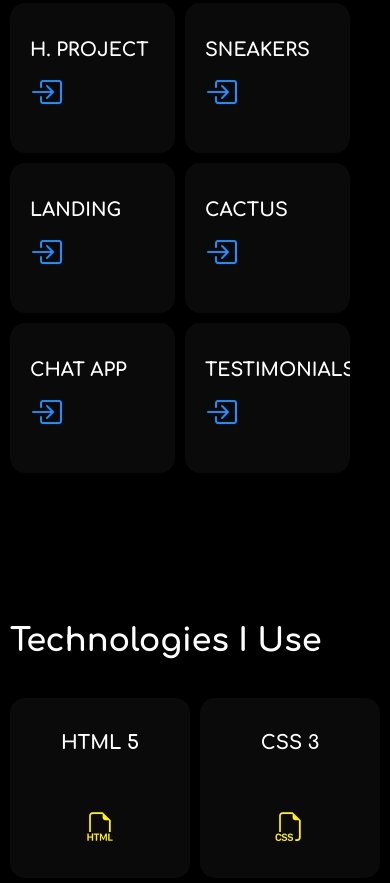
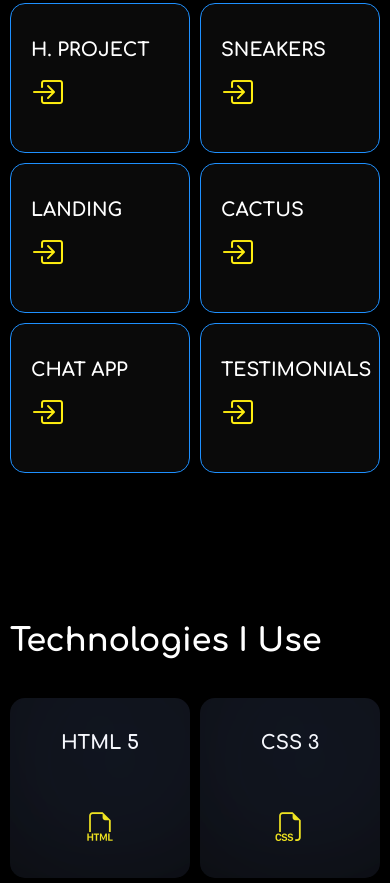
Before and after one commit to DimaWebFrontEnd/portfolio, a website built with webpack: page index.html in a window 390 px wide. Shown: the part 1241-2124 px from the top of the page. Built offline with nearby package versions, Linux system fonts and the light colour scheme.

Commit message:
Working on animation Contact Block

```diff
--- a/index.html
+++ b/index.html
@@ -59,10 +59,6 @@
          <div class="pictures__bg">
             <img src="img/contact.webp" alt="">
          </div>
-         <!-- <img src="img/projects.webp" alt="">
-         <img src="img/tech.webp" alt="">
-         <img src="img/contact.webp" alt=""> -->
-
       </section>
 
       <nav>
@@ -135,7 +131,7 @@
       <section id="projects" class="projects block">
 
          <div class="projects__container">
-               <h1 class="projects__h1">Projects</h1>
+               <h1 class="projects__h1 projects__site">Projects</h1>
             <div class="projects__wrapp">
 
                <a href="https://game2buy.com.ua/index.html" class="projects__site">
@@ -196,7 +192,7 @@
 
          <section class="technologies block">
             <div class="technologies__wrapp">
-               <h1>Technologies I Use</h1>
+               <h1 class="tech__in">Technologies I Use</h1>
                <div class="technologies__wrapp--img">
                   <div class="tech__in">
                     <h1>HTML 5</h1>
@@ -231,14 +227,6 @@
                      <h1>GITHUB</h1>
                      <i class="bi bi-github"></i>
                   </div>
-                 <!--  <img src="img/5688310_0207_4.jpg" alt="HTML5">
-                  <img src="img/creative-css3-tutorials.jpg" alt="CSS3">
-                  <img src="img/1628644950-javascript.png" alt="">
-                  <img src="img/scss.avif" alt="CSS3">
-                  <img src="img/wnhbg07hmt77b5x94shs.webp" alt="">
-                  <img src="img/images.png" alt="">
-                  <img src="img/github-logo.webp" alt="">
-                  <img src="img/git.png" alt=""> -->
                </div>
 
             </div>
@@ -269,9 +257,6 @@
             </div>
          </section>
 
-         <!-- <section class="new__contact">
-            <h1>Contact</h1>
-         </section> -->
 
          <!-- Buttons For Next/Previous Slide -->
          <div class="buttons">
--- a/src/index.js
+++ b/src/index.js
@@ -52,6 +52,33 @@ function contactMe() {
 }
 
 contactMe();
+
+/* || Technologies I Use Block With IntersectionObserver */
+
+function projects() {
+   const cards = document.querySelectorAll(".projects__site");
+   //const name = document.querySelector(".projects__h1");
+
+   /* const nameObserver = new IntersectionObserver(entry => {
+      entry.target.classList.toggle("show", entry.isIntersecting);
+   })
+
+   nameObserver.observe(nameObserver) */
+
+
+   const observer = new IntersectionObserver(entries => {
+      entries.forEach(entry => {
+         if (!entry.isIntersecting) return
+         entry.target.classList.toggle("show", entry.isIntersecting);
+      })
+   })
+
+   cards.forEach(card => {
+      observer.observe(card)
+   })
+   //console.log(cards)
+}
+projects()
 
 /* || Technologies I Use Block With IntersectionObserver */
 
@@ -112,15 +139,16 @@ function nextPrevBlocks() {
    // Background Images On Scroll
    window.addEventListener("scroll", () => {
       let offset = window.scrollY;
+
       if (offset < 600) {
          imgs.forEach(img => {img.classList.remove("isActive")});
          imgs[0].classList.add("isActive");
-         //blocks[0].classList.add("block");
+
       }
       if (offset > 600) {
          imgs.forEach(img => {img.classList.remove("isActive")});
          imgs[1].classList.add("isActive");
-         //blocks[1].classList.add("block")
+
       }
       if (offset > 1400) {
          imgs.forEach(img => {img.classList.remove("isActive")});
--- a/style/main/_contact.scss
+++ b/style/main/_contact.scss
@@ -11,14 +11,28 @@
    }
    h1 {
       font-size: 2rem;
+      animation: contactWith 0.5s ease;
 
+
+   }
+   @keyframes contactWith {
+      0% {
+         transform: translateY(100%);
+         opacity: 0;
+      }
+      100% {
+         transform: translateY(0);
+         opacity: 1;
+      }
    }
    .contact__with--me {
       margin-top: 15px;
       padding-top: 15px;
       display: flex;
       justify-content: space-between;
-      border-top: 2px solid;
+      /* border-top: 2px solid; */
+      overflow: hidden;
+      position: relative;
 
       .contact__mail {
          width: 50%;
@@ -104,4 +118,23 @@
          flex-direction: column;
       }
    }
+   .contact__with--me::before {
+      content: "";
+      width: 100%;
+      height: 2px;
+      background-color: white;
+      position: absolute;
+      top: 0;
+      animation: contactLine 0.5s ease;
+   }
+   @keyframes contactLine {
+      0% {
+         width: 0;
+         opacity: 0;
+      }
+      0% {
+         width: 100%;
+         opacity: 1;
+      }
+   }
 }
--- a/style/main/_projects.scss
+++ b/style/main/_projects.scss
@@ -1,6 +1,8 @@
 .projects {
+   overflow: hidden;
    i {
-      color: $btn-color;
+      /* color: $btn-color; */
+      color: $yellow;
       font-size: 2rem;
       transition: all 0.5s ease;
 
@@ -8,10 +10,17 @@
 
    & .projects__h1 {
       font-size: 2rem;
-      /* transform: rotate(45deg); */
+      transition: all 0.5s ease;
+      transform: translateY(100%);
+      opacity: 0;
+      margin-bottom: 10px;
       @media screen and (max-width: 800px) {
          margin-bottom: 20px;
       }
+   }
+   & .projects__h1.show {
+      transform: translateX(0);
+      opacity: 1;
    }
    @media screen and (max-width: 800px) {
       margin-top: 150px;
@@ -48,28 +57,36 @@
          padding: 20px;
          border-radius: 15px;
          width: calc((100% - 40px) / 4);
-         height: 150px;;
-         /* aspect-ratio: 1/ 1; */
+         height: 150px;
          display: flex;
          flex-direction: column;
-         /* align-items: center; */
          justify-content: center;
-        /*  @media screen and (max-width: 800px) {
-            width: calc((100% - 60px) / 3);
-         } */
-        /*  & h1 {
-            text-align: center;
-         } */
-
-
-
-
+         transition: all 0.5s ease;
+         transform: translateY(100%);
+         opacity: 0;
+         border: 1px solid $btn-color;
+         animation: projects 0.5s ease;
          @media screen and (max-width: 800px) {
-            width: calc((100% - 40px) / 2);
+            width: calc((100% - 10px) / 2);
+            animation:none;
          }
          /* @media screen and (max-width: 520px) {
             width: 100%;
          } */
+      }
+      @keyframes projects {
+        0% {
+         transform: translateY(100%);
+         opacity: 1;
+        }
+        100% {
+         transform: translateY(0);
+         opacity: 1;
+        }
+      }
+      .projects__site.show {
+         transform: translateY(0);
+         opacity: 1;
       }
       .projects__site:hover i {
 
--- a/style/main/_technologies.scss
+++ b/style/main/_technologies.scss
@@ -8,27 +8,27 @@
       max-width: 1030px;
       h1 {
          font-size: 2rem;
+         transition: all 0.5s ease;
+         transform: translateX(-100%);
+         opacity: 0;
+         margin-bottom: 10px;
          @media screen and (max-width: 800px) {
             margin-bottom: 40px;
          }
       }
+      h1.show {
+         transform: translateX(0);
+         opacity: 1;
+      }
       @media screen and (max-width: 1600px) {
          max-width: 900px;
       }
-      /* @media screen and (max-width: 1450px) {
-         max-width: 800px;
-      } */
 
       &--img {
          display: flex;
          flex-wrap: wrap;
          justify-content: space-between;
          gap: 10px;
-
-        /*  @media screen and (max-width: 450px) {
-            justify-content: space-between;
-            gap: 10px;
-         } */
 
 
          & .tech__in {
@@ -41,16 +41,16 @@
             border-radius: 15px;
             animation: img 0.6s 0.1s ease-in-out;
             position: relative;
-            /* display: none; */
             display: flex;
             flex-direction: column;
             align-items: center;
             justify-content: center;
             opacity: 0;
-            /* transition: all 0.5s ease;
-            transform: translateX(100%);   */
+            overflow: hidden;
             h1 {
                   font-size: 1.5rem;
+                  opacity: 1;
+                  transform: translateX(0);
             }
 
             @media screen and (max-width: 800px) {
@@ -59,15 +59,10 @@
                gap: 10px;
                height: 150px;
                animation: none;
-               transition: all 1s .5s ease;
-               /* transform: translateX(-100%); */
-               /* aspect-ratio: 1/1; */
+               transition: all 0.5s 0.3s ease;
+
             }
-           /*  @media screen and (max-width: 650px) {
-               h1 {
-                  font-size: 1.5rem;
-               }
-            } */
+
             @media screen and (max-width: 450px) {
                height: auto;
                aspect-ratio: 1/1;
@@ -77,14 +72,11 @@
                   font-size: 1.2rem;
                }
             }
-
             & i {
                font-size: 1.8rem;
                color: $yellow;
                margin-top: 10px;
             }
-
-
          }
           & .tech__in:nth-child(odd) {
            transform: translateX(-100%);
@@ -112,6 +104,34 @@
             z-index: -1;
             margin: -0.1rem;
          } */
+
+         & .tech__in::before {
+            content: '';
+            width: 108px;
+            height: 108px;
+            position: absolute;
+            top: -10%;
+            border-radius: 50%;
+            background-color: rgba(83, 120, 216, 0.67);
+            -webkit-filter: blur(8.2rem);
+            filter: blur(8.2rem);
+            box-sizing: inherit;
+
+         }
+         & .tech__in::after {
+            content: '';
+            width: 108px;
+            height: 108px;
+            position: absolute;
+            top: 0.5rem;
+            right: 1rem;
+            border-radius: 50%;
+            background-color: rgba(83, 120, 216, 0.67);
+            -webkit-filter: blur(8.2rem);
+            filter: blur(8.2rem);
+            box-sizing: inherit;
+
+         }
          & img {
             width: calc((100% - 80px) / 4);
 
```
Also changed, not shown: dist/main.css, dist/main.js.
